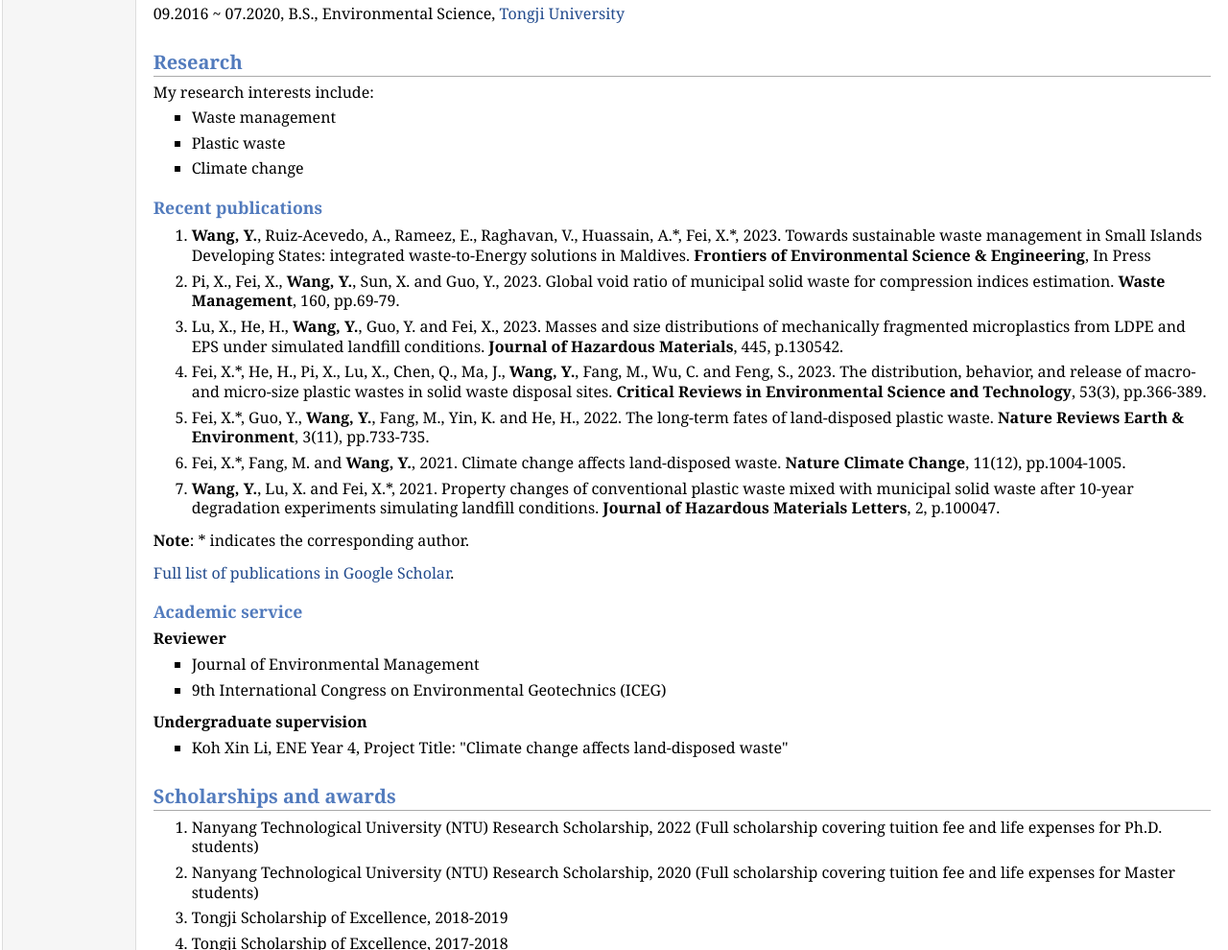
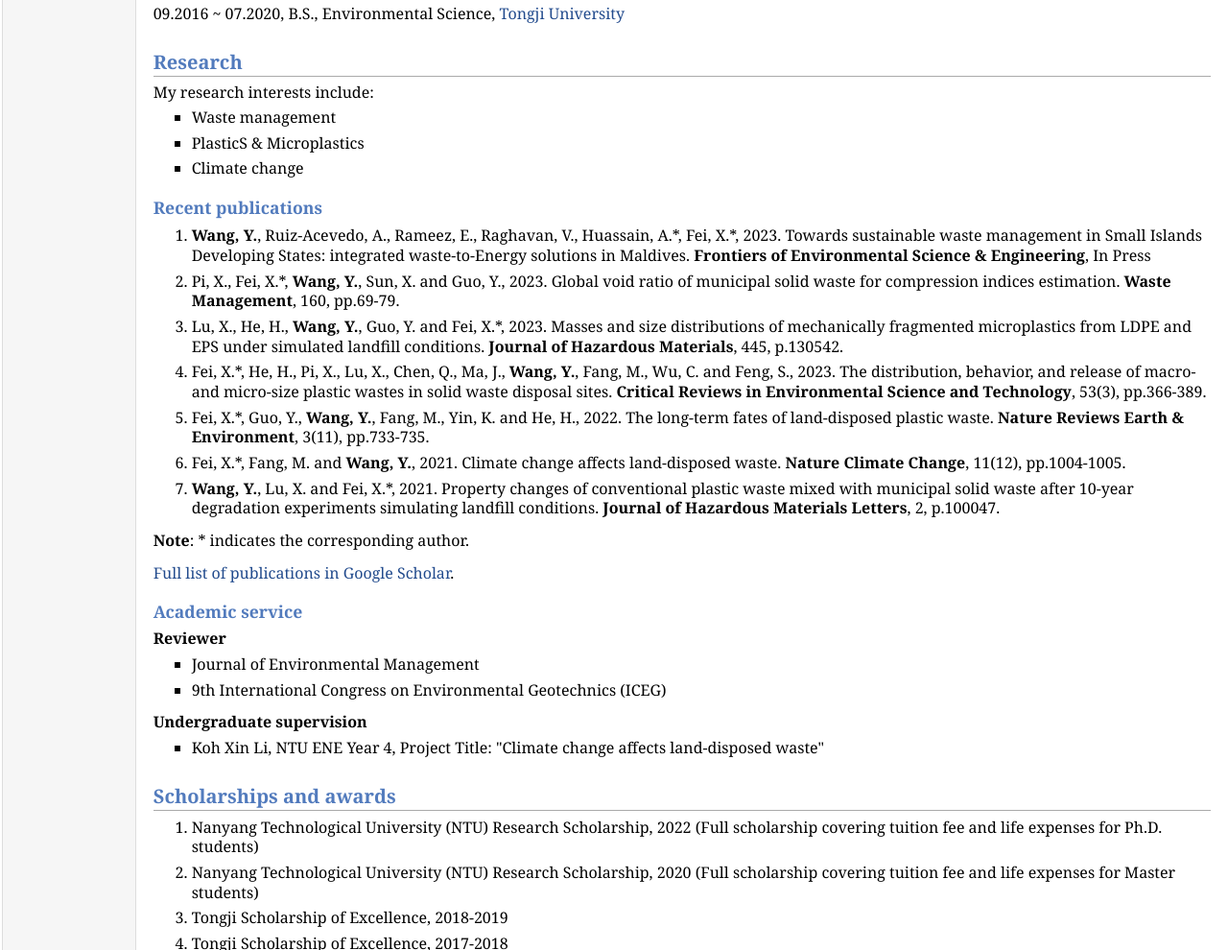
Before and after one commit to CaptainXiaos1/CaptinXiaos1, a plain HTML site: page index.html in a window 1280 px wide. Shown: the part 532-1522 px from the top of the page at 96% size. Drawn offline with Linux system fonts and the light colour scheme.

Commit message:
Update index.html

```diff
--- a/index.html
+++ b/index.html
@@ -42,7 +42,7 @@ E-mail: <a href="yao009@e.ntu.edu.sg">yao009@e.ntu.edu.sg</a></p>
 <ul>
 <li><p>Waste management</p>
 </li>
-<li><p>Plastic waste</p>
+<li><p>PlasticS & Microplastics</p>
 </li>
 <li><p>Climate change</p>
 </ul>
@@ -50,9 +50,9 @@ E-mail: <a href="yao009@e.ntu.edu.sg">yao009@e.ntu.edu.sg</a></p>
 <ol>
 <li><p><b>Wang, Y.</b>, Ruiz-Acevedo, A., Rameez, E., Raghavan, V., Huassain, A.*, Fei, X.*, 2023. Towards sustainable waste management in Small Islands Developing States: integrated waste-to-Energy solutions in Maldives. <b>Frontiers of Environmental Science & Engineering</b>, In Press</p>
 </li>
-<li><p>Pi, X., Fei, X., <b>Wang, Y.</b>, Sun, X. and Guo, Y., 2023. Global void ratio of municipal solid waste for compression indices estimation. <b>Waste Management</b>, 160, pp.69-79.</p>
+<li><p>Pi, X., Fei, X.*, <b>Wang, Y.</b>, Sun, X. and Guo, Y., 2023. Global void ratio of municipal solid waste for compression indices estimation. <b>Waste Management</b>, 160, pp.69-79.</p>
 </li>
-<li><p>Lu, X., He, H., <b>Wang, Y.</b>, Guo, Y. and Fei, X., 2023. Masses and size distributions of mechanically fragmented microplastics from LDPE and EPS under simulated landfill conditions. <b>Journal of Hazardous Materials</b>, 445, p.130542.</p>
+<li><p>Lu, X., He, H., <b>Wang, Y.</b>, Guo, Y. and Fei, X.*, 2023. Masses and size distributions of mechanically fragmented microplastics from LDPE and EPS under simulated landfill conditions. <b>Journal of Hazardous Materials</b>, 445, p.130542.</p>
 </li>
 <li><p>Fei, X.*, He, H., Pi, X., Lu, X., Chen, Q., Ma, J., <b>Wang, Y.</b>, Fang, M., Wu, C. and Feng, S., 2023. The distribution, behavior, and release of macro-and micro-size plastic wastes in solid waste disposal sites. <b>Critical Reviews in Environmental Science and Technology</b>, 53(3), pp.366-389.</p>
 </li>
@@ -75,7 +75,7 @@ E-mail: <a href="yao009@e.ntu.edu.sg">yao009@e.ntu.edu.sg</a></p>
 </ul>
 <p><b>Undergraduate supervision</b></p>
 <ul>
-<li><p>Koh Xin Li, ENE Year 4, Project Title: "Climate change affects land-disposed waste"</p>
+<li><p>Koh Xin Li, NTU ENE Year 4, Project Title: "Climate change affects land-disposed waste"</p>
 </li>
 </ul>
 <h2>Scholarships and awards</h2>
```
